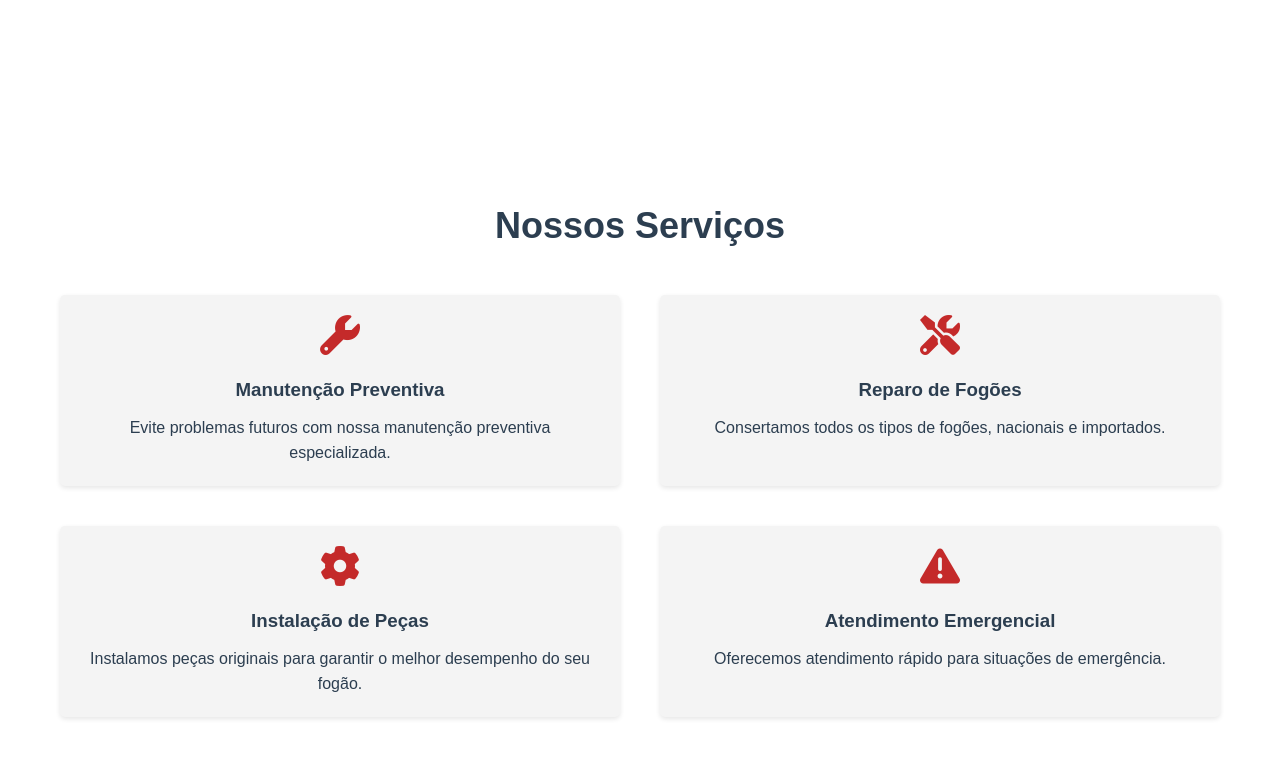
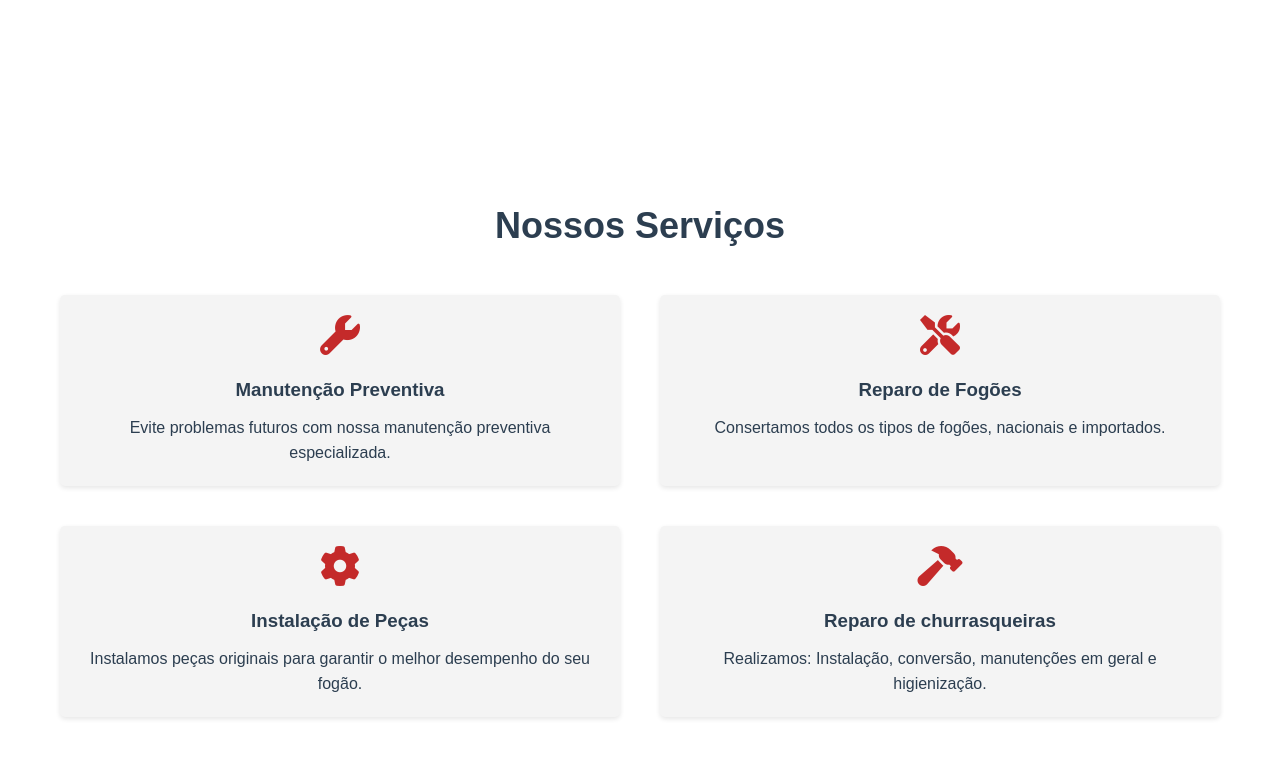
Before and after one commit to larissalapa/fogoes-expert, a plain HTML site: page index.html in a window 1280 px wide. Shown: the part 1083-1840 px from the top of the page. Drawn offline with Linux system fonts and the light colour scheme.

Commit message:
feat: incluindo churrasqueira

```diff
--- a/index.html
+++ b/index.html
@@ -61,13 +61,13 @@
     <section id="home" class="hero">
       <div class="hero-content">
         <h1>Fogões Expert</h1>
-        <p>Assistência técnica especializada em fogões: Nacionais e importados.</p>
+        <p>Assistência técnica especializada em fogões: Nacionais e importados.<br>
+        <span class="secondary-service">Também atendemos churrasqueiras</span></p>
         <a
           href="https://wa.me/5511988364145?text=Olá,%20gostaria%20de%20mais%20informações."
           class="btn"
           target="_blank"
-          >Entre em Contato</a
-        >
+          >Entre em Contato</a>
       </div>
     </section>
 
@@ -112,11 +112,10 @@
             <p>Instalamos peças originais para garantir o melhor desempenho do seu fogão.</p>
           </div>
           <div class="service-item">
-            <i class="fas fa-exclamation-triangle"></i>
-            <h3>Atendimento Emergencial</h3>
-            <p>Oferecemos atendimento rápido para situações de emergência.</p>
+            <i class="fas fa-hammer"></i>
+            <h3>Reparo de churrasqueiras</h3>
+            <p>Realizamos: Instalação, conversão, manutenções em geral e higienização.</p>
           </div>
-        </div>
       </div>
     </section>
 
```
Also changed, not shown: img/churrasqueiras/Imagef (1).jpg (added), img/churrasqueiras/Imagef (2).jpg (added), img/churrasqueiras/Imagef (3).jpg (added), img/churrasqueiras/Imagef (4).jpg (added), img/churrasqueiras/Imagef (5).jpg (added), img/churrasqueiras/Imagef (6).jpg (added), img/churrasqueiras/Imagef (7).jpg (added), img/churrasqueiras/Imagef (8).jpg (added), img/churrasqueiras/Imagef (9).jpg (added), img/churrasqueiras/Imagef .jpg (added), script.js (line endings or trailing spaces).
